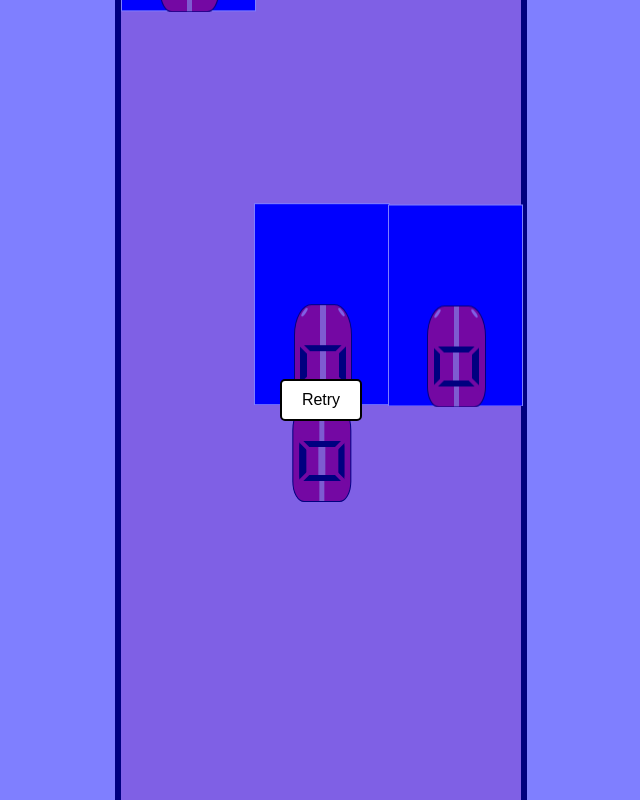
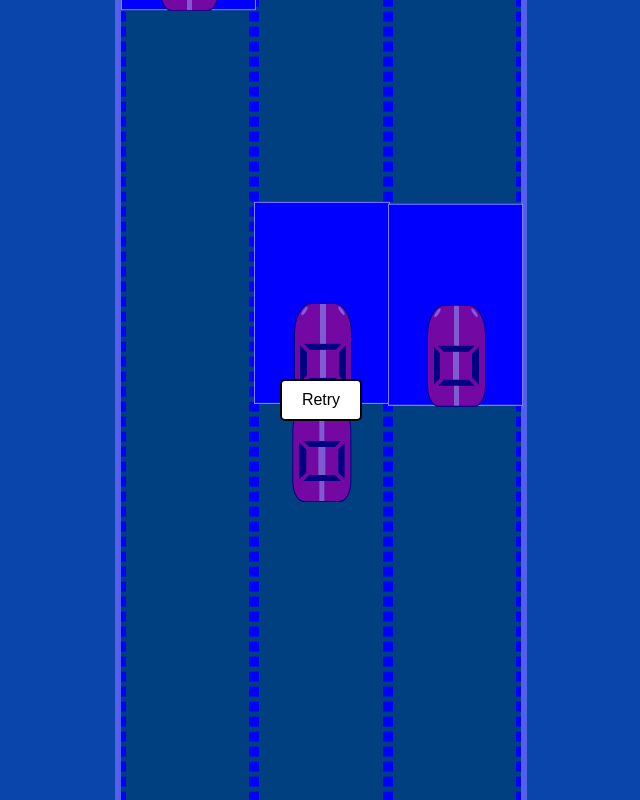
Before and after one commit to martijnvanginkel/car-avoider, a React (Create React App) app: page / in a window 1280 px wide. Shown: the whole page, without its empty margins (319-959 px from the left). Built offline with nearby package versions, Linux system fonts and the light colour scheme.

Commit message:
feat: added moving roadlines to Road

```diff
--- a/src/App.scss
+++ b/src/App.scss
@@ -5,4 +5,5 @@
     height: 100%;
     width: 100%;
     overflow: hidden;
+    background-color: #138b57;//#365984;
 }
--- a/src/Road.scss
+++ b/src/Road.scss
@@ -1,9 +1,9 @@
 .Road {
     position: relative;
     height: 100%;
-    background-color: pink;
+    background-color: #365984;
     border-width: 0 6px 0 6px;
-    border-color: black;
+    border-color: #a9c0d0;
     border-style: solid;
 }
 
@@ -11,3 +11,36 @@
     height: 100%;
     width: 80%;
 }
+
+.RoadLineContainer {
+    position: absolute;
+    display: flex;
+    justify-content: space-between;
+    height: 100%;
+    width: 100%;
+    background-color: green;
+}
+
+.RoadLine {
+    width: 100%;
+    height: 300%;
+    border: 5px dashed blue;
+//    border-width: 0 2px;
+ //   border-color: white;
+  //  border-style: dashed;
+//    transform: translateY(0%);
+    animation-name: RoadLine;
+    animation-timing-function: linear;
+    animation-iteration-count: infinite;
+    animation-duration: 10s;
+//    border: 5px solid white;
+}
+
+@keyframes RoadLine{
+    from {
+        transform: translateY(-50%);
+    }
+    to {
+        transform: translateY(0%);
+    }
+}
--- a/src/Road.tsx
+++ b/src/Road.tsx
@@ -34,10 +34,21 @@ const Road: React.FC = () => {
 
     return (
         <div className="Road" style={getRoadWidthStyle()}>
+            {renderRoadLines()}
             {renderTraffic()}
             <PlayerCar position={position} />
         </div>
     )
+
+    function renderRoadLines() {
+        return (
+            <div className="RoadLineContainer">
+                <div className="RoadLine"></div>
+                <div className="RoadLine"></div>
+                <div className="RoadLine"></div>
+            </div>
+        )
+    }
 
     function renderTraffic() {
         return trafficObjects.map((trafficObject: TrafficObject) => {
--- a/src/utils/speedCalculations.ts
+++ b/src/utils/speedCalculations.ts
@@ -23,6 +23,6 @@ export const getBonusSpeed = (speed: number, multiplier: number) => {
 // random speed that is added to make cars with the same spawn time not go at the exact same speed
 // this will have no further impact but will make it look more realistic like real traffic
 export const getRandomVarietySpeed = () => {
-    // random number between 0 and 0.2 with 3 decimals
-    return Number((Math.random() * 0.2).toFixed(3))
+    // random number between 0 and 0.3 with 3 decimals
+    return Number((Math.random() * 0.3).toFixed(3))
 }
```
